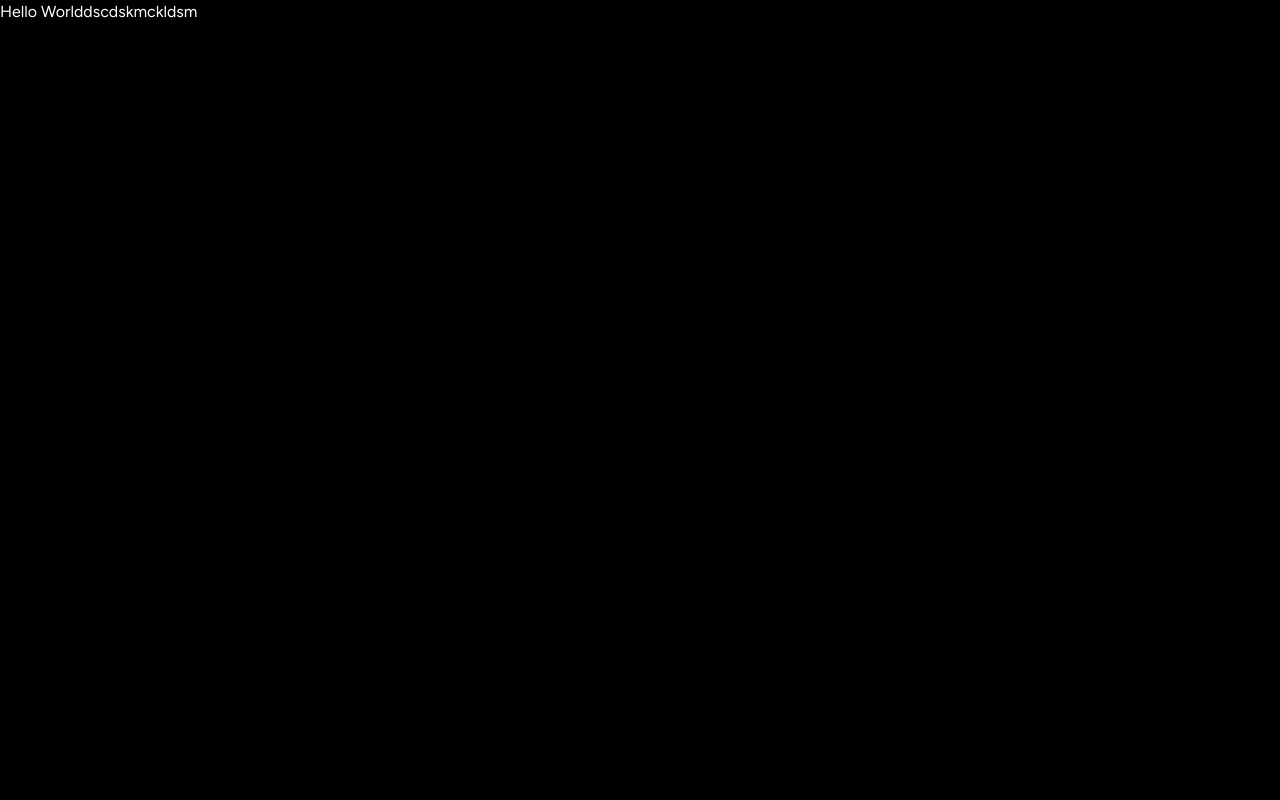
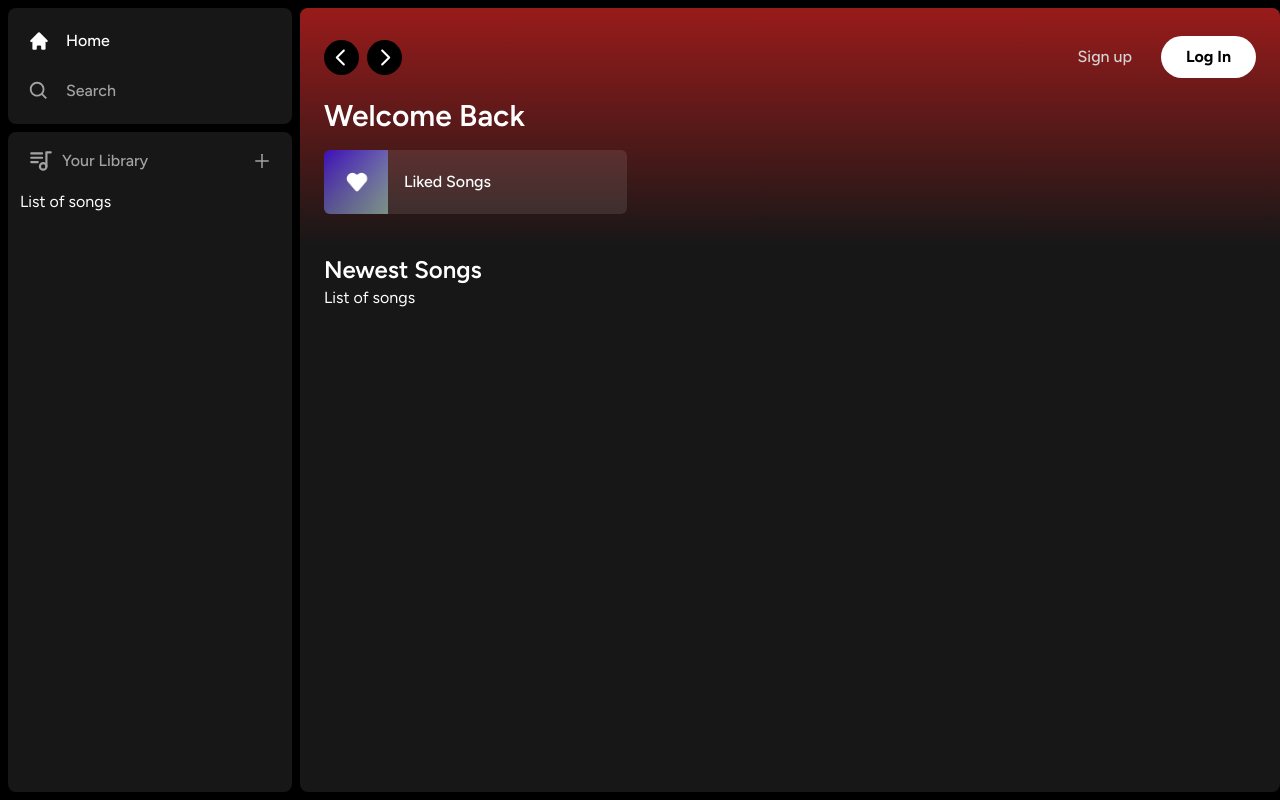
Before and after one commit to ashank2603/shadow-music-app, a Next.js app: page / in a window 1280 px wide. Built offline with nearby package versions, Linux system fonts and the light colour scheme.

Commit message:
Base Layout created

```diff
--- a/app/(site)/page.tsx
+++ b/app/(site)/page.tsx
@@ -1,8 +1,29 @@
+import Header from "@/components/Header";
+import ListItem from "@/components/ListItem";
 
 export default function Home() {
   return (
-    <div>
-      Hello Worlddscdskmckldsm
+    <div className="bg-neutral-900 rounded-lg h-full w-full overflow-hidden overflow-y-auto">
+      <Header>
+        <div className="mb-2">
+          <h1 className="text-white text-3xl font-semibold">Welcome Back</h1>
+          <div className="grid grid-cols-1 sm:grid-cols-2 xl:grid-cols-3 2xl:grid-cols-4 gap-3 mt-4">
+            <ListItem
+              image="/images/liked.png"
+              name="Liked Songs"
+              href="liked"
+            />
+          </div>
+        </div>
+      </Header>
+      <div className="mt-2 mb-7 px-6">
+        <div className="flex justify-between items-center">
+          <h1 className="text-white text-2xl font-semibold">Newest Songs</h1>
+        </div>
+        <div>
+          List of songs
+        </div>
+      </div>
     </div>
   )
 }
--- a/app/layout.tsx
+++ b/app/layout.tsx
@@ -1,3 +1,4 @@
+import Sidebar from '@/components/Sidebar'
 import './globals.css'
 import { Figtree } from 'next/font/google'
 
@@ -15,7 +16,11 @@
 }) {
   return (
     <html lang="en">
-      <body className={font.className}>{children}</body>
+      <body className={font.className}>
+        <Sidebar>
+          {children}
+        </Sidebar>
+      </body>
     </html>
   )
 }
--- /dev/null
+++ b/components/Box.tsx
@@ -0,0 +1,16 @@
+import { twMerge } from "tailwind-merge";
+
+interface BoxProps {
+    children: React.ReactNode;
+    className?: string;
+}
+
+const Box: React.FC<BoxProps> = ({ children, className }) => {
+  return (
+    <div className={twMerge("bg-neutral-900 rounded-lg h-fit w-full", className)}>
+        {children}
+    </div>
+  )
+}
+
+export default Box
--- /dev/null
+++ b/components/Button.tsx
@@ -0,0 +1,28 @@
+import { forwardRef } from "react"
+import { twMerge } from "tailwind-merge";
+
+interface ButtonProps extends React.ButtonHTMLAttributes<HTMLButtonElement> {}
+
+const Button = forwardRef<HTMLButtonElement, ButtonProps>(({
+    className,
+    children,
+    disabled,
+    type = "button",
+    ...props
+}, ref) => {
+    return (
+        <button
+            type={type}
+            className={twMerge("w-full rounded-full bg-red-500 border border-transparent p-3 disabled:cursor-not-allowed disabled:opacity-50 text-black font-bold hover:opacity-75 transition", className)}
+            disabled={disabled}
+            ref={ref}
+            {...props}
+        >
+            {children}
+        </button>
+    )
+})
+
+Button.displayName = "Button";
+
+export default Button
--- /dev/null
+++ b/components/Header.tsx
@@ -0,0 +1,63 @@
+"use client";
+
+import { useRouter } from "next/navigation";
+import { twMerge } from "tailwind-merge";
+import { RxCaretLeft, RxCaretRight } from 'react-icons/rx';
+import { HiHome } from 'react-icons/hi';
+import { BiSearch } from 'react-icons/bi';
+import Button from "./Button";
+
+interface HeaderProps {
+    children: React.ReactNode;
+    className?: string;
+}
+
+const Header: React.FC<HeaderProps> = ({ children, className }) => {
+  const router = useRouter();
+
+  const handleLogout = () => {
+
+  }
+
+  return (
+    <div className={twMerge("h-fit bg-gradient-to-b from-red-800 p-6", className)}>
+        <div className="w-full mb-4 flex items-center justify-between">
+            <div className="hidden md:flex gap-x-2 items-center">
+                <button onClick={() => router.back()} className="rounded-full bg-black flex items-center justify-center hover:opacity-75 transition">
+                    <RxCaretLeft size={35} className="text-white" />
+                </button>
+                <button onClick={() => router.forward()} className="rounded-full bg-black flex items-center justify-center hover:opacity-75 transition">
+                    <RxCaretRight size={35} className="text-white" />
+                </button>
+            </div>
+
+            <div className="flex md:hidden gap-x-2 items-center">
+                <button className="rounded-full p-2 bg-white flex items-center justify-center hover:opacity-75 transition">
+                    <HiHome className="text-black" size={20} />
+                </button>
+                <button className="rounded-full p-2 bg-white flex items-center justify-center hover:opacity-75 transition">
+                    <BiSearch className="text-black" size={20} />
+                </button>
+            </div>
+
+            <div className="flex justify-between items-center gap-x-4">
+                <>
+                    <div>
+                        <Button onClick={() => {}} className="bg-transparent text-neutral-300 font-medium">
+                            Sign up
+                        </Button>
+                    </div>
+                    <div>
+                        <Button className="bg-white px-6 py-2" onClick={() => {}}>
+                            Log In
+                        </Button>
+                    </div>
+                </>
+            </div>
+        </div>
+        {children}
+    </div>
+  )
+}
+
+export default Header
--- /dev/null
+++ b/components/Library.tsx
@@ -0,0 +1,31 @@
+"use client"
+
+import { TbPlaylist } from "react-icons/tb";
+import { AiOutlinePlus } from "react-icons/ai";
+
+const Library = () => {
+  const onClick = () => {
+
+  };
+
+  return (
+    <div className="flex flex-col">
+        <div className="flex items-center justify-between px-5 pt-4">
+            <div className="inline-flex items-center gap-x-2">
+                <TbPlaylist size={26} className="text-neutral-400" />
+                <p className="text-neutral-400 font-medium text-md">Your Library</p>
+            </div>
+            <AiOutlinePlus
+                onClick={onClick}
+                size={20}
+                className="text-neutral-400 cursor-pointer hover:text-white transition"
+            />
+        </div>
+        <div className="flex flex-col gap-y-2 mt-4 px-3">
+            List of songs
+        </div>
+    </div>
+  )
+}
+
+export default Library
--- /dev/null
+++ b/components/ListItem.tsx
@@ -0,0 +1,40 @@
+"use client"
+
+import Image from "next/image";
+import { useRouter } from "next/navigation";
+import { FaPlay } from 'react-icons/fa';
+
+interface ListItemProps {
+    image: string;
+    name: string;
+    href: string;
+}
+
+const ListItem: React.FC<ListItemProps> = ({ image, name, href }) => {
+  const router = useRouter();
+
+  const onClick = () => {
+    router.push(href);
+  }
+
+  return (
+    <button onClick={onClick} className="relative group flex items-center rounded-md overflow-hidden gap-x-4 bg-neutral-100/10 hover:bg-neutral-100/20 transition pr-4">
+        <div className="relative min-h-[64px] min-w-[64px]">
+            <Image
+                className="object-cover"
+                fill
+                src={image}
+                alt="Image"
+            />
+        </div>
+        <p className="font-medium truncate py-5">
+            {name}
+        </p>
+        <div className="absolute transition opacity-0 rounded-full flex items-center, justify-center bg-red-500 p-4 drop-shadow-md right-5 group-hover:opacity-100 hover:scale-110">
+            <FaPlay className="text-black" />
+        </div>
+    </button>
+  )
+}
+
+export default ListItem
--- /dev/null
+++ b/components/Sidebar.tsx
@@ -0,0 +1,57 @@
+"use client"
+
+import { usePathname } from 'next/navigation';
+import { useMemo } from 'react';
+import { HiHome } from 'react-icons/hi';
+import { BiSearch } from 'react-icons/bi';
+import Box from './Box';
+import SidebarItem from './SidebarItem';
+import Library from './Library';
+
+interface SidebarProps {
+    children: React.ReactNode;
+}
+
+const Sidebar: React.FC<SidebarProps> = ({ children }) => {
+  const pathname = usePathname();
+
+  const routes = useMemo(() => [
+    {
+        icon: HiHome,
+        label: 'Home',
+        active: pathname !== '/search',
+        href: '/',
+    },
+    {
+        icon: BiSearch,
+        label: 'Search',
+        active: pathname === '/search',
+        href: '/search',
+    }
+  ], [pathname]);
+
+  return (
+    <div className='flex h-full'>
+        <div className='hidden md:flex flex-col gap-y-2 bg-black h-full w-[300px] p-2'>
+            <Box>
+                <div className='flex flex-col gap-y-4 px-5 py-4'>
+                    {routes.map((item) => (
+                        <SidebarItem
+                            key={item.label}
+                            {...item}
+                        />
+                    ))}
+                </div>
+            </Box>
+            <Box className='overflow-y-auto h-full'>
+                <Library />
+            </Box>
+        </div>
+        <main className='h-full flex-1 overflow-y-auto py-2'>
+            {children}
+        </main>
+    </div>
+  )
+}
+
+export default Sidebar
--- /dev/null
+++ b/components/SidebarItem.tsx
@@ -0,0 +1,21 @@
+import Link from "next/link";
+import { IconType } from "react-icons"
+import { twMerge } from "tailwind-merge";
+
+interface SidebarItemProps {
+    icon: IconType;
+    label: string;
+    active?: boolean;
+    href: string;
+}
+
+const SidebarItem: React.FC<SidebarItemProps> = ({ icon: Icon, label, active, href }) => {
+  return (
+    <Link href={href} className={twMerge("flex flex-row h-auto items-center w-full gap-x-4 text-md font-medium cursor-pointer hover:text-white transition text-neutral-400 py-1", active && "text-white")}>
+        <Icon size={26} />
+        <p className="truncate w-full">{label}</p>
+    </Link>
+  )
+}
+
+export default SidebarItem
--- a/package.json
+++ b/package.json
@@ -19,6 +19,8 @@
     "postcss": "8.4.24",
     "react": "18.2.0",
     "react-dom": "18.2.0",
+    "react-icons": "^4.9.0",
+    "tailwind-merge": "^1.13.0",
     "tailwindcss": "3.3.2",
     "typescript": "5.0.4"
   }
```
Also changed, not shown: public/images/liked.png (added), 1 other file (tests, documents, lock files or other folders).
